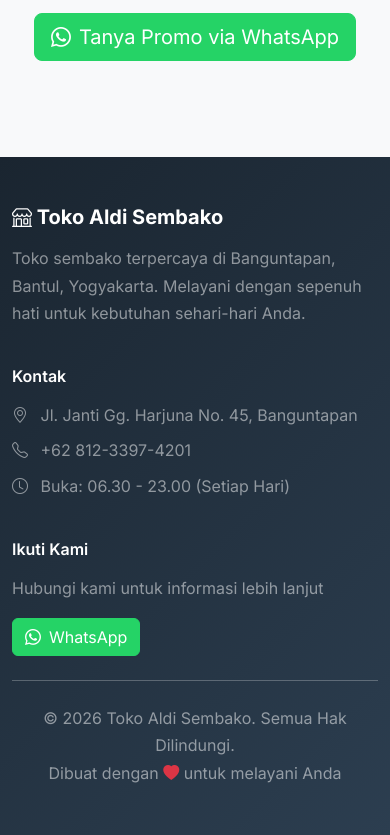
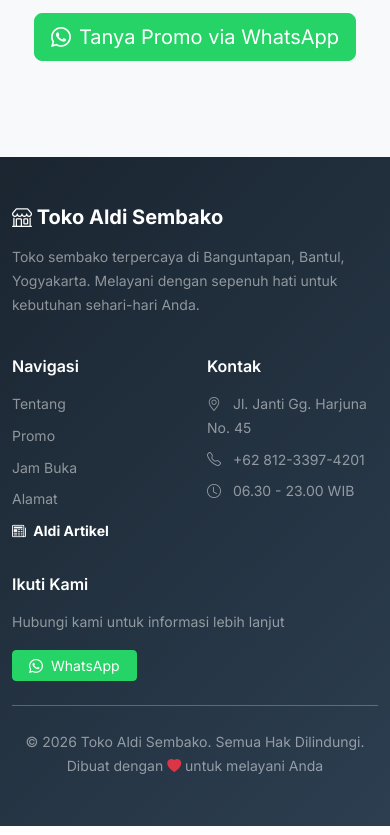
Before and after one commit to Irfan3006/toko-aldi, an Astro site: page / in a window 390 px wide. Shown: the part 6467-7302 px from the top of the page. Built offline with nearby package versions, Linux system fonts and the light colour scheme; Astro itself is replaced by a stand-in of ours.

Commit message:
feat: add Artikel link to Navbar and Footer

```diff
--- a/src/components/Footer.astro
+++ b/src/components/Footer.astro
@@ -3,19 +3,30 @@
 <footer class="bg-dark text-white py-5">
   <div class="container">
     <div class="row g-4">
-      <div class="col-lg-4">
+      <div class="col-lg-3 col-md-6">
         <h5 class="fw-bold mb-3"><i class="bi bi-shop"></i> Toko Aldi Sembako</h5>
-        <p class="text-white-50">
+        <p class="text-white-50 small">
           Toko sembako terpercaya di Banguntapan, Bantul, Yogyakarta. Melayani dengan sepenuh hati untuk kebutuhan sehari-hari Anda.
         </p>
       </div>
 
-      <div class="col-lg-4">
+      <div class="col-lg-3 col-6">
+        <h6 class="fw-semibold mb-3">Navigasi</h6>
+        <ul class="list-unstyled text-white-50 mb-0 small">
+          <li class="mb-2"><a href="#tentang" class="text-white-50 text-decoration-none">Tentang</a></li>
+          <li class="mb-2"><a href="#promo" class="text-white-50 text-decoration-none">Promo</a></li>
+          <li class="mb-2"><a href="#jam-buka" class="text-white-50 text-decoration-none">Jam Buka</a></li>
+          <li class="mb-2"><a href="#alamat" class="text-white-50 text-decoration-none">Alamat</a></li>
+          <li class="mb-2"><a href="/blog" class="text-white fw-bold text-decoration-none"><i class="bi bi-newspaper me-1"></i> Aldi Artikel</a></li>
+        </ul>
+      </div>
+
+      <div class="col-lg-3 col-6">
         <h6 class="fw-semibold mb-3">Kontak</h6>
-        <ul class="list-unstyled text-white-50">
+        <ul class="list-unstyled text-white-50 mb-0 small">
           <li class="mb-2">
             <i class="bi bi-geo-alt me-2"></i>
-            Jl. Janti Gg. Harjuna No. 45, Banguntapan
+            Jl. Janti Gg. Harjuna No. 45
           </li>
           <li class="mb-2">
             <i class="bi bi-telephone me-2"></i>
@@ -23,15 +34,15 @@
           </li>
           <li class="mb-2">
             <i class="bi bi-clock me-2"></i>
-            Buka: 06.30 - 23.00 (Setiap Hari)
+            06.30 - 23.00 WIB
           </li>
         </ul>
       </div>
 
-      <div class="col-lg-4">
+      <div class="col-lg-3 col-md-6">
         <h6 class="fw-semibold mb-3">Ikuti Kami</h6>
-        <p class="text-white-50 mb-3">Hubungi kami untuk informasi lebih lanjut</p>
-        <a href="https://wa.me/6281233974201" class="btn btn-success" target="_blank" rel="noopener noreferrer">
+        <p class="text-white-50 small mb-3">Hubungi kami untuk informasi lebih lanjut</p>
+        <a href="https://wa.me/6281233974201" class="btn btn-success btn-sm px-3" target="_blank" rel="noopener noreferrer">
           <i class="bi bi-whatsapp me-2"></i>WhatsApp
         </a>
       </div>
@@ -41,10 +52,10 @@
 
     <div class="row">
       <div class="col-md-6 text-center text-md-start">
-        <p class="mb-0 text-white-50">&copy; <span id="currentYear"></span> Toko Aldi Sembako. Semua Hak Dilindungi.</p>
+        <p class="mb-0 text-white-50 small">&copy; <span id="currentYear"></span> Toko Aldi Sembako. Semua Hak Dilindungi.</p>
       </div>
       <div class="col-md-6 text-center text-md-end">
-        <p class="mb-0 text-white-50">Dibuat dengan <i class="bi bi-heart-fill text-danger"></i> untuk melayani Anda</p>
+        <p class="mb-0 text-white-50 small">Dibuat dengan <i class="bi bi-heart-fill text-danger"></i> untuk melayani Anda</p>
       </div>
     </div>
   </div>
--- a/src/components/Navbar.astro
+++ b/src/components/Navbar.astro
@@ -32,6 +32,9 @@
           <a class="nav-link" href="#promo">Promo</a>
         </li>
         <li class="nav-item">
+          <a class="nav-link fw-semibold text-primary" href="/blog">Artikel</a>
+        </li>
+        <li class="nav-item">
           <a class="btn btn-success btn-sm ms-2" href="https://wa.me/6281233974201" target="_blank" rel="noopener noreferrer">
             <i class="bi bi-whatsapp"></i> WhatsApp
           </a>
```
